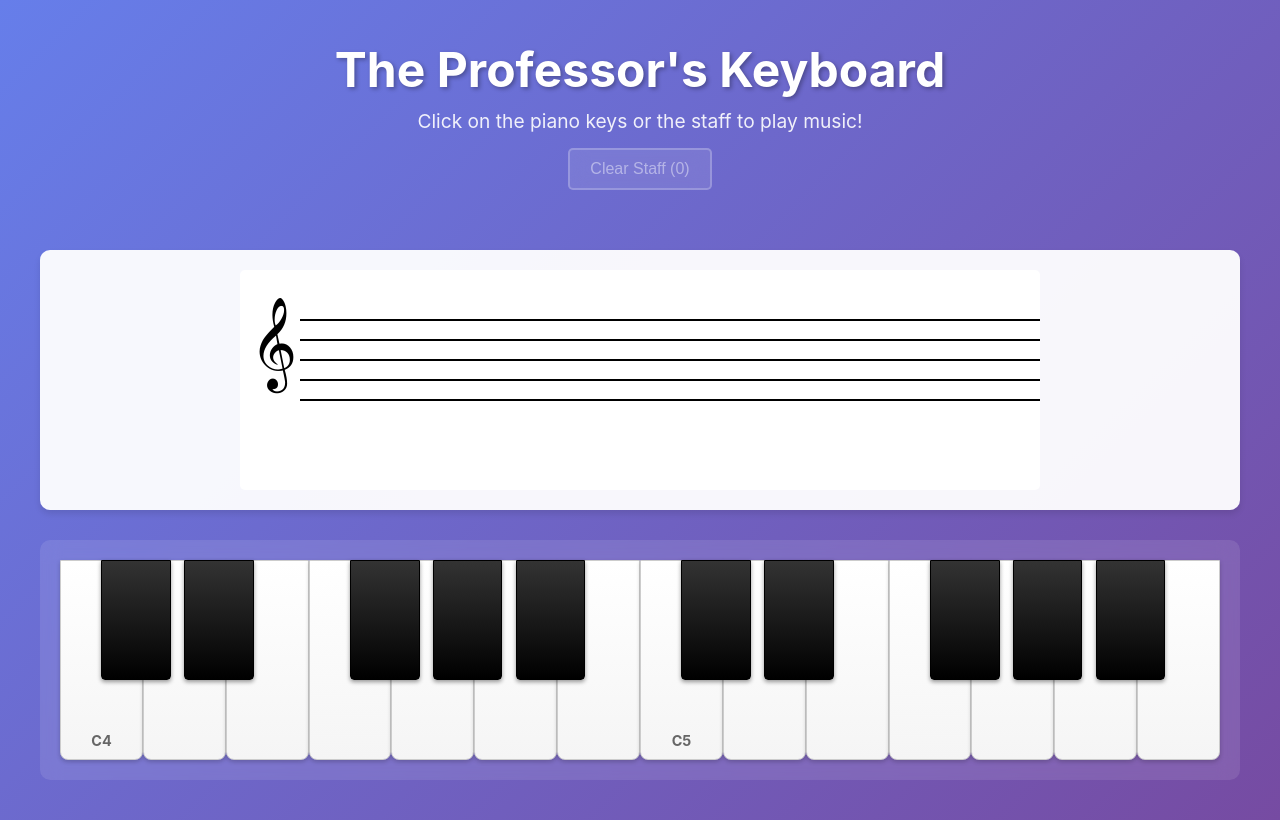
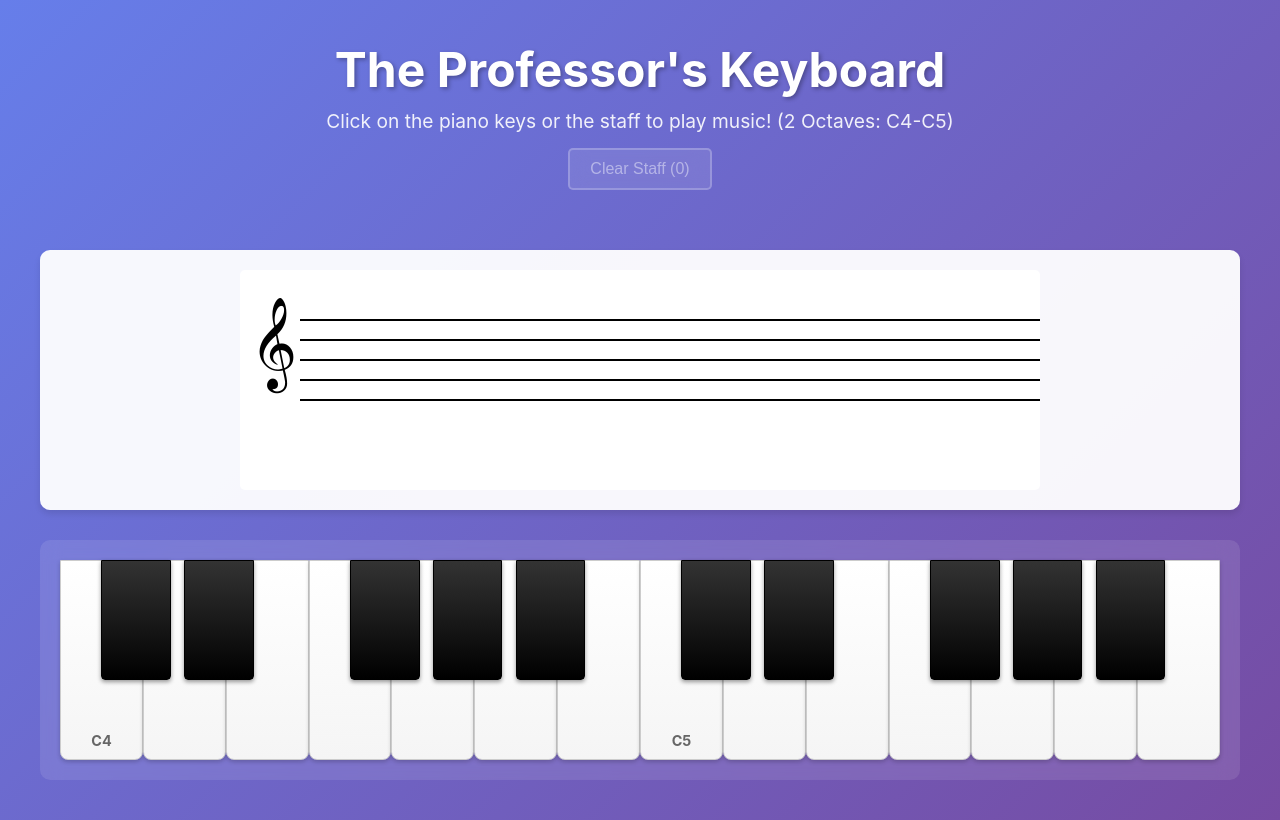
Before and after one commit to KenAdler/professors-keyboard, a React (Vite) app: page / in a window 1280 px wide. Built offline with nearby package versions, Linux system fonts and the light colour scheme.

Commit message:
v1.1.0 - 2 octaves only (C4-C5), horizontal notes

```diff
--- a/package.json
+++ b/package.json
@@ -1,6 +1,6 @@
 {
   "name": "professors-keyboard",
-  "version": "1.0.0",
+  "version": "1.1.0",
   "type": "module",
   "scripts": {
     "dev": "vite",
--- a/src/App.jsx
+++ b/src/App.jsx
@@ -21,7 +21,7 @@ function App() {
     <div className="app">
       <header className="app-header">
         <h1>The Professor's Keyboard</h1>
-        <p>Click on the piano keys or the staff to play music!</p>
+        <p>Click on the piano keys or the staff to play music! (2 Octaves: C4-C5)</p>
         <button
           onClick={() => setNotes([])}
           className="clear-button"
@@ -39,5 +39,3 @@ function App() {
 }
 
 export default App
-
-// Force deployment
```
